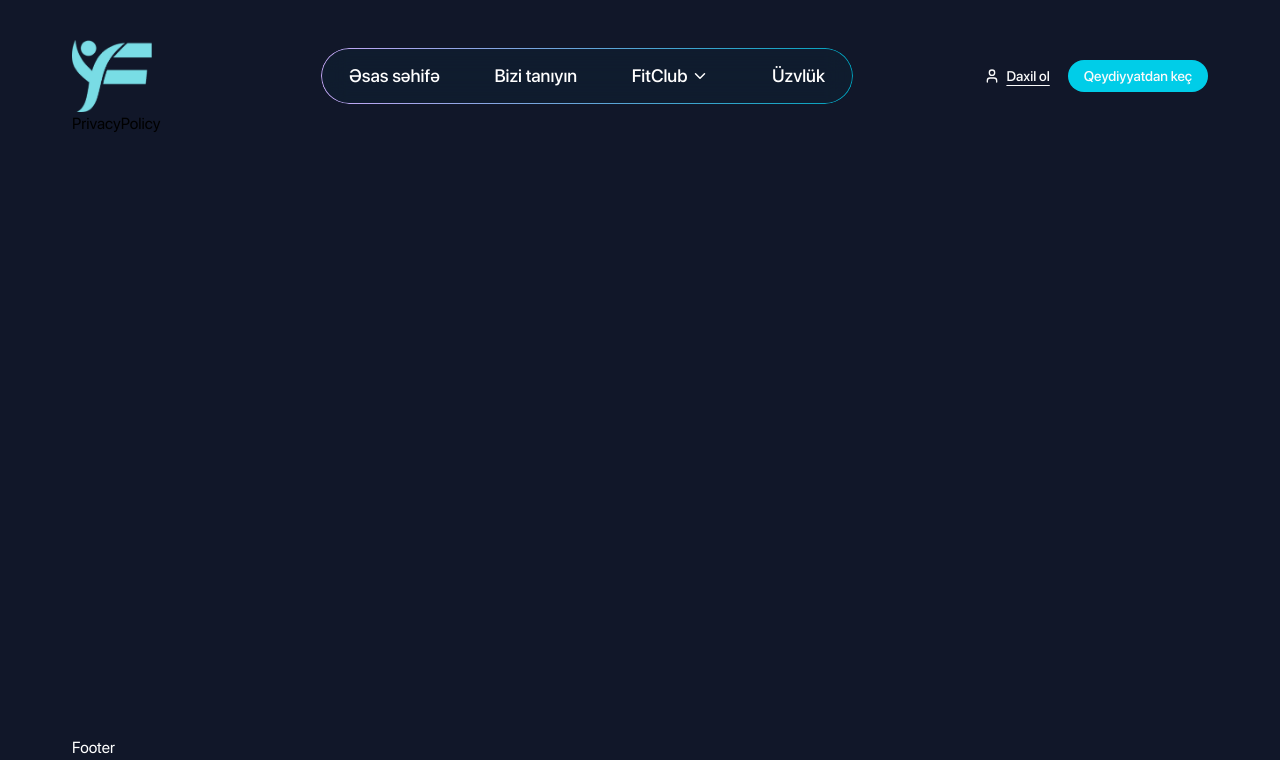
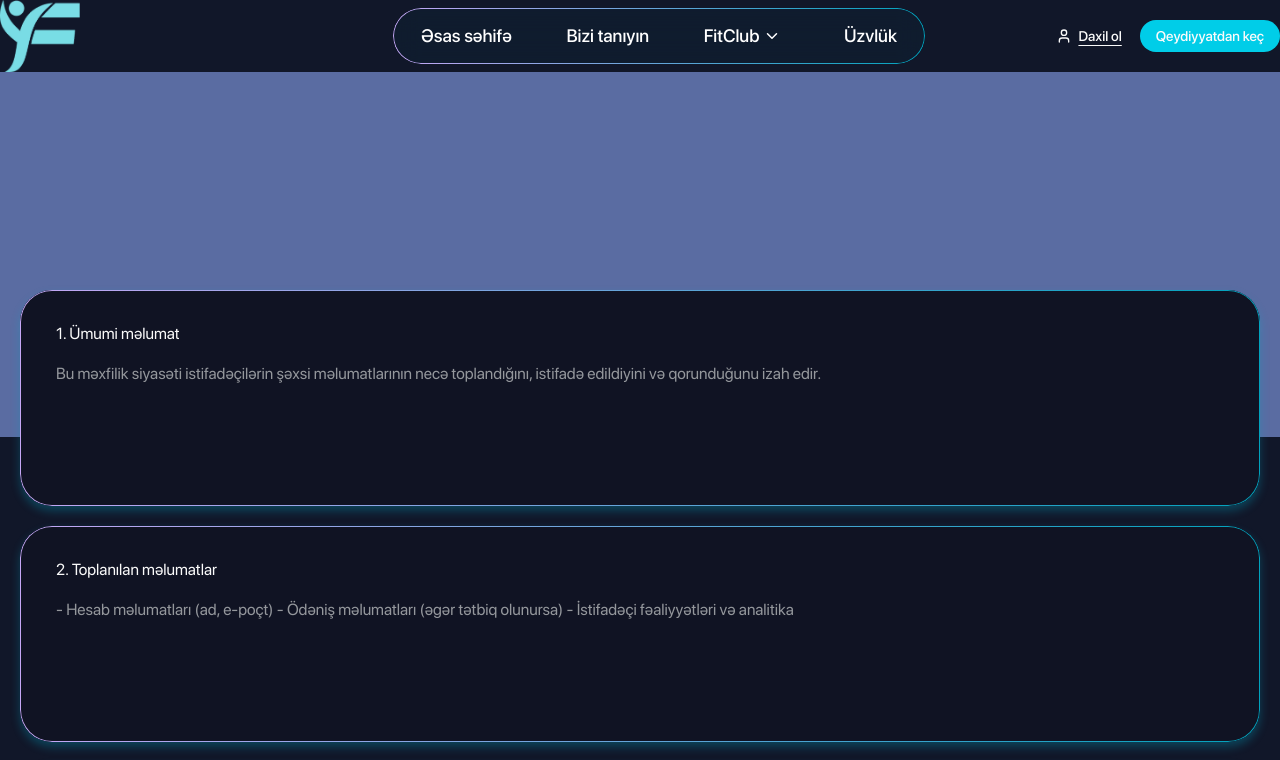
Before and after one commit to fitnest-health/frontend, a Next.js app: page /privacy in a window 1280 px wide. Shown: the top 760 px of the page. Built offline with nearby package versions, Linux system fonts and the light colour scheme.

Commit message:
privacyPage

```diff
--- a/app/layout.tsx
+++ b/app/layout.tsx
@@ -28,7 +28,7 @@ export default function RootLayout({
       <body
         className={` ${sfPro.className} antialiased`}
       >
-        <div className="flex flex-col px-18 py-10 min-h-screen bg-[#111729]">
+        <div className="flex flex-col min-h-screen bg-[#111729]">
           <Navbar />
           <main className="grow w-full ">
             {children}
--- a/app/privacy/page.tsx
+++ b/app/privacy/page.tsx
@@ -1,7 +1,44 @@
+import {
+  Card,
+  CardContent,
+  CardHeader,
+  CardTitle,
+} from "@/components/ui/common/cardForPrivacy&Terms";
+
+interface PolicyItem {
+    id: number;
+    title: string;
+    text: string;
+}
+const context:PolicyItem[] = [
+    {id:1,title:"Ümumi məlumat",text:"Bu məxfilik siyasəti istifadəçilərin şəxsi məlumatlarının necə toplandığını, istifadə edildiyini və qorunduğunu izah edir."},
+    {id:2,title:"Toplanılan məlumatlar",text:"- Hesab məlumatları (ad, e-poçt)\n- Ödəniş məlumatları (əgər tətbiq olunursa)\n- İstifadəçi fəaliyyətləri və analitika"},
+    {id:3,title:"Məlumatların istifadəsi",text:"Məlumatlar xidmətin optimallaşdırılması, ödənişlərin işlənməsi və istifadəçi dəstəyi məqsədi ilə istifadə olunur."},
+    {id:4,title:"Məlumatların paylaşılması",text:"Biz sizin məlumatlarınızı üçüncü tərəflərlə yalnız qanunla tələb edilən hallarda və ya sizin razılığınız olduğu təqdirdə paylaşırıq."},
+    {id:5,title:"Hüquqlarınız",text:"Siz məlumatlara çıxış, düzəliş və silinmə tələb edə bilərsiniz. Bu hüquqlardan istifadə üçün bizimlə əlaqə saxlayın."},
+    {id:6,title:"Təhlükəsizlik",text:"Məlumatlar şifrələmə və təhlükəsizlik protokolları ilə qorunur. Lakin internetdə tam zəmanət olmadığını nəzərə alın."},
+]
 
 const PrivacyPolicy = () => {
+
     return (
-        <div>PrivacyPolicy</div>
+        <div>
+            <div id="bannerMexfilik" className="w-full h-[186px] min-[768px]:h-[365px] bg-[#5a6ca2]"></div>
+            <div className="w-full flex flex-col gap-5 items-center mt-[-42px] min-[768px]:mt-[-147px] min-[1440px]:mt-[-81px] px-4 min-[768px]:px-5 min-[1440px]:px-[297px] mb-10 min-[768px]:mb-14 min-[1440px]:mb-20">
+                {
+                    context.map(item=>(
+                        <Card key={item.id} className="shadow-[0px_5px_10px_0px_rgba(0,172,204,0.3)] min-h-[216px]">
+                            <CardHeader>
+                                <CardTitle>{item.id}. {item.title}</CardTitle>
+                            </CardHeader>
+                            <CardContent>
+                                <p className="text-gray-500 min-[1440px]:text-card-foreground font-sans">{item.text}</p>
+                            </CardContent>
+                        </Card>
+                    ))
+                }
+            </div>
+        </div>
     )
 }
 
--- /dev/null
+++ b/components/ui/common/cardForPrivacy&Terms.tsx
@@ -0,0 +1,55 @@
+import * as React from "react"
+
+import { cn } from "@/lib/utils"
+
+function Card({ className, ...props }: React.ComponentProps<"div">) {
+  return (
+    <div
+      data-slot="card"
+      className={cn(
+        "w-full py-8 px-9 flex flex-col items-start gap-4 rounded-4xl gradient-border bg-card",
+        className
+      )}
+      {...props}
+    />
+  )
+}
+
+function CardHeader({ className, ...props }: React.ComponentProps<"div">) {
+  return (
+    <div
+      data-slot="card-header"
+      className={cn(
+        "",
+        className
+      )}
+      {...props}
+    />
+  )
+}
+
+function CardTitle({ className, ...props }: React.ComponentProps<"div">) {
+  return (
+    <div
+      data-slot="card-title"
+      className={cn("text-card-foreground font-sans", className)}
+      {...props}
+    />
+  )
+}
+function CardContent({ className, ...props }: React.ComponentProps<"div">) {
+  return (
+    <div
+      data-slot="card-content"
+      className={cn("", className)}
+      {...props}
+    />
+  )
+}
+
+export {
+  Card,
+  CardHeader,
+  CardTitle,
+  CardContent,
+}
```
Also changed, not shown: 1 other file (tests, documents, lock files or other folders).
